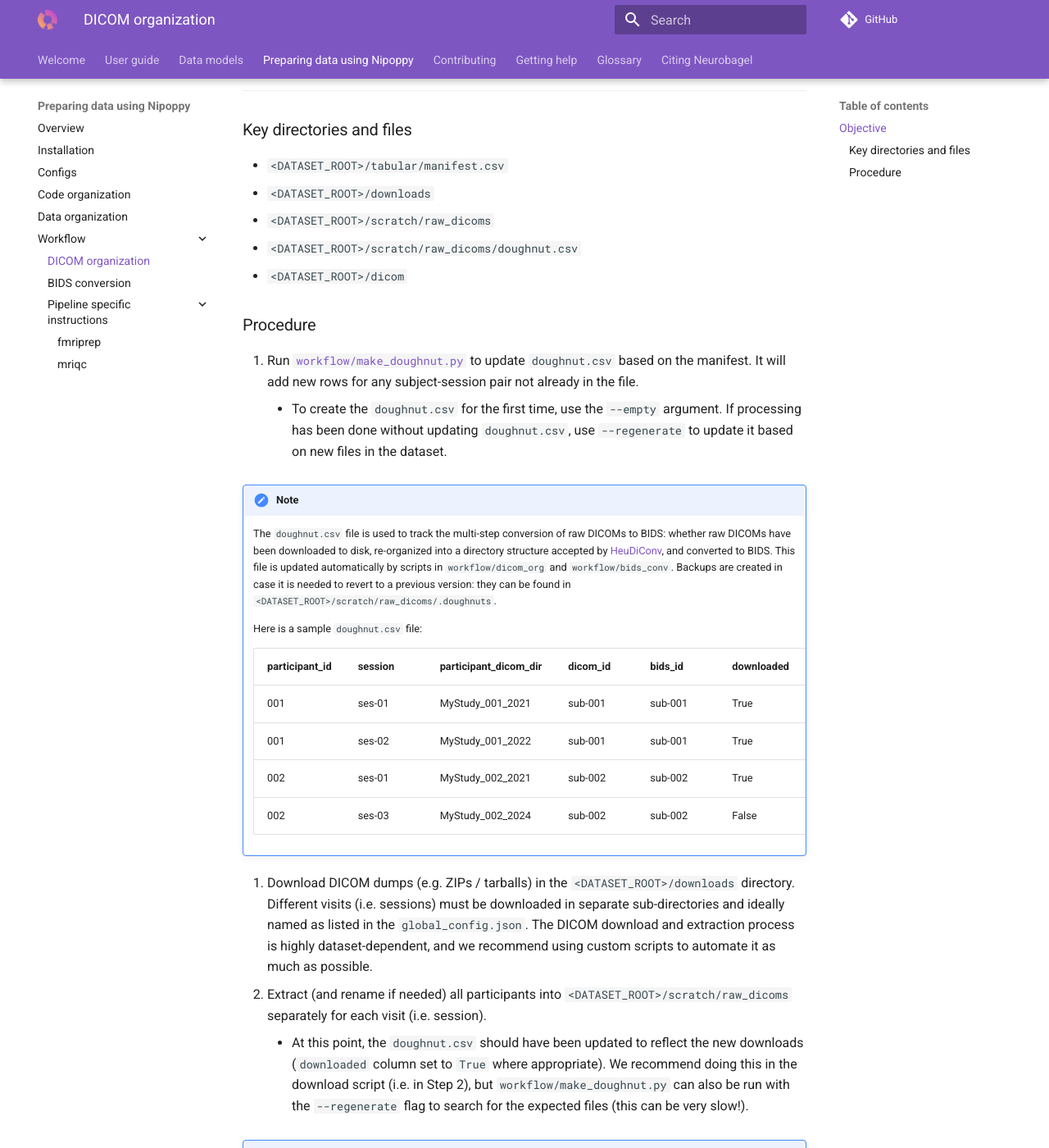
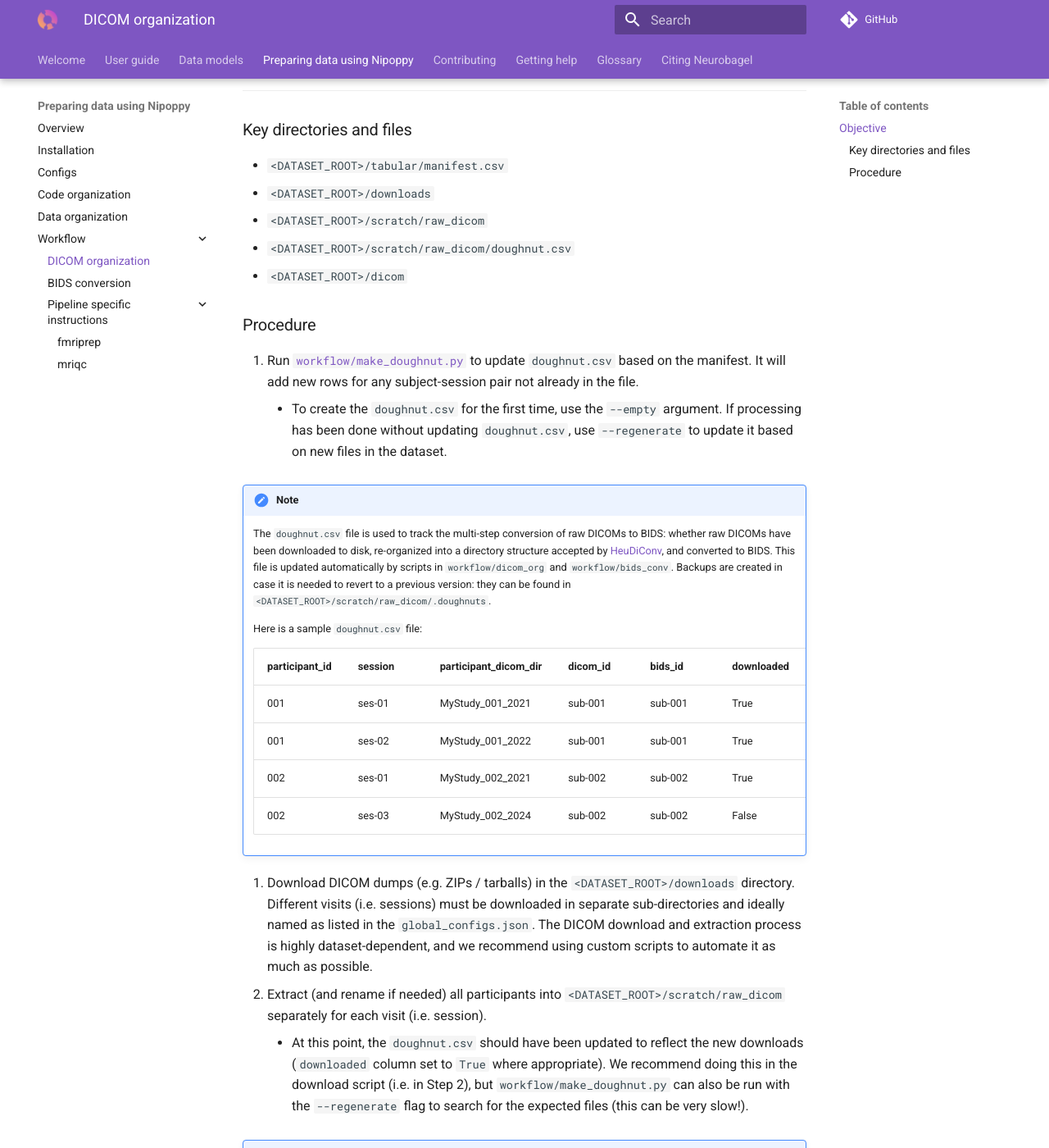
Before and after one commit to neurobagel/documentation, an MkDocs documentation site: the page built from docs/nipoppy/workflow/dicom_org.md, in a window 1280 px wide and 1400 px high, scrolled down 381 px. Shown: the whole window at 82% size. Built offline with MkDocs 1.6.1 and Material for MkDocs 9.7.7, drawn with Linux system fonts in a browser that asks for light colours; comment, search, counter and statistics services are not loaded; some of the changed text lies outside the part shown.

Commit message:
[FIX] Change `raw_dicoms` -> `raw_dicom` in Nipoppy docs (#155)
* change `raw_dicoms` -> `raw_dicom`

* rename global_config.json -> global_configs.json

```diff
--- a/docs/nipoppy/workflow/dicom_org.md
+++ b/docs/nipoppy/workflow/dicom_org.md
@@ -9,8 +9,8 @@ This is a dataset specific process and needs to be customized based on local sca
 
 - `<DATASET_ROOT>/tabular/manifest.csv`
 - `<DATASET_ROOT>/downloads`
-- `<DATASET_ROOT>/scratch/raw_dicoms`
-- `<DATASET_ROOT>/scratch/raw_dicoms/doughnut.csv`
+- `<DATASET_ROOT>/scratch/raw_dicom`
+- `<DATASET_ROOT>/scratch/raw_dicom/doughnut.csv`
 - `<DATASET_ROOT>/dicom`
 
 ### Procedure
@@ -20,7 +20,7 @@ This is a dataset specific process and needs to be customized based on local sca
 
 !!! note
 
-    The `doughnut.csv` file is used to track the multi-step conversion of raw DICOMs to BIDS: whether raw DICOMs have been downloaded to disk, re-organized into a directory structure accepted by [HeuDiConv](https://github.com/nipy/heudiconv), and converted to BIDS. This file is updated automatically by scripts in `workflow/dicom_org` and `workflow/bids_conv`. Backups are created in case it is needed to revert to a previous version: they can be found in `<DATASET_ROOT>/scratch/raw_dicoms/.doughnuts`.
+    The `doughnut.csv` file is used to track the multi-step conversion of raw DICOMs to BIDS: whether raw DICOMs have been downloaded to disk, re-organized into a directory structure accepted by [HeuDiConv](https://github.com/nipy/heudiconv), and converted to BIDS. This file is updated automatically by scripts in `workflow/dicom_org` and `workflow/bids_conv`. Backups are created in case it is needed to revert to a previous version: they can be found in `<DATASET_ROOT>/scratch/raw_dicom/.doughnuts`.
 
     Here is a sample `doughnut.csv` file:
 
@@ -31,8 +31,8 @@ This is a dataset specific process and needs to be customized based on local sca
     | 002            | ses-01  | MyStudy_002_2021      | sub-002  | sub-002 | True       | True      | False     |
     | 002            | ses-03  | MyStudy_002_2024      | sub-002  | sub-002 | False      | False     | False     |
 
-2. Download DICOM dumps (e.g. ZIPs / tarballs) in the `<DATASET_ROOT>/downloads` directory. Different visits (i.e. sessions) must be downloaded in separate sub-directories and ideally named as listed in the `global_config.json`. The DICOM download and extraction process is highly dataset-dependent, and we recommend using custom scripts to automate it as much as possible.
-3. Extract (and rename if needed) all participants into `<DATASET_ROOT>/scratch/raw_dicoms` separately for each visit (i.e. session).
+2. Download DICOM dumps (e.g. ZIPs / tarballs) in the `<DATASET_ROOT>/downloads` directory. Different visits (i.e. sessions) must be downloaded in separate sub-directories and ideally named as listed in the `global_configs.json`. The DICOM download and extraction process is highly dataset-dependent, and we recommend using custom scripts to automate it as much as possible.
+3. Extract (and rename if needed) all participants into `<DATASET_ROOT>/scratch/raw_dicom` separately for each visit (i.e. session).
     - At this point, the `doughnut.csv` should have been updated to reflect the new downloads (`downloaded` column set to `True` where appropriate). We recommend doing this in the download script (i.e. in Step 2), but `workflow/make_doughnut.py` can also be run with the `--regenerate` flag to search for the expected files (this can be very slow!).
 
 
@@ -48,7 +48,7 @@ This is a dataset specific process and needs to be customized based on local sca
 4. Run [`run_dicom_org.py`](https://github.com/neurodatascience/nipoppy/blob/main/nipoppy/workflow/dicom_org/run_dicom_org.py) to:
     - Search: Find all the DICOMs inside the participant directory.
     - Validate: Excludes certain individual dicom files that are invalid or contain scanner-derived data not compatible with BIDS conversion.
-    - Symlink (default) or copy: Creates symlinks from `raw_dicoms/` to the `<DATASET_ROOT>/dicom`, where all participant specific dicoms are in a flat list. The symlinks are relative so that they are preserved in containers.
+    - Symlink (default) or copy: Creates symlinks from `raw_dicom/` to the `<DATASET_ROOT>/dicom`, where all participant specific dicoms are in a flat list. The symlinks are relative so that they are preserved in containers.
     - Update status: if successful, set the `organized` column to `True` in `doughnut.csv`.
 
 > Sample cmd:
```
Also changed, not shown: docs/nipoppy/workflow/bids_conv.md (+1 -1 lines).
